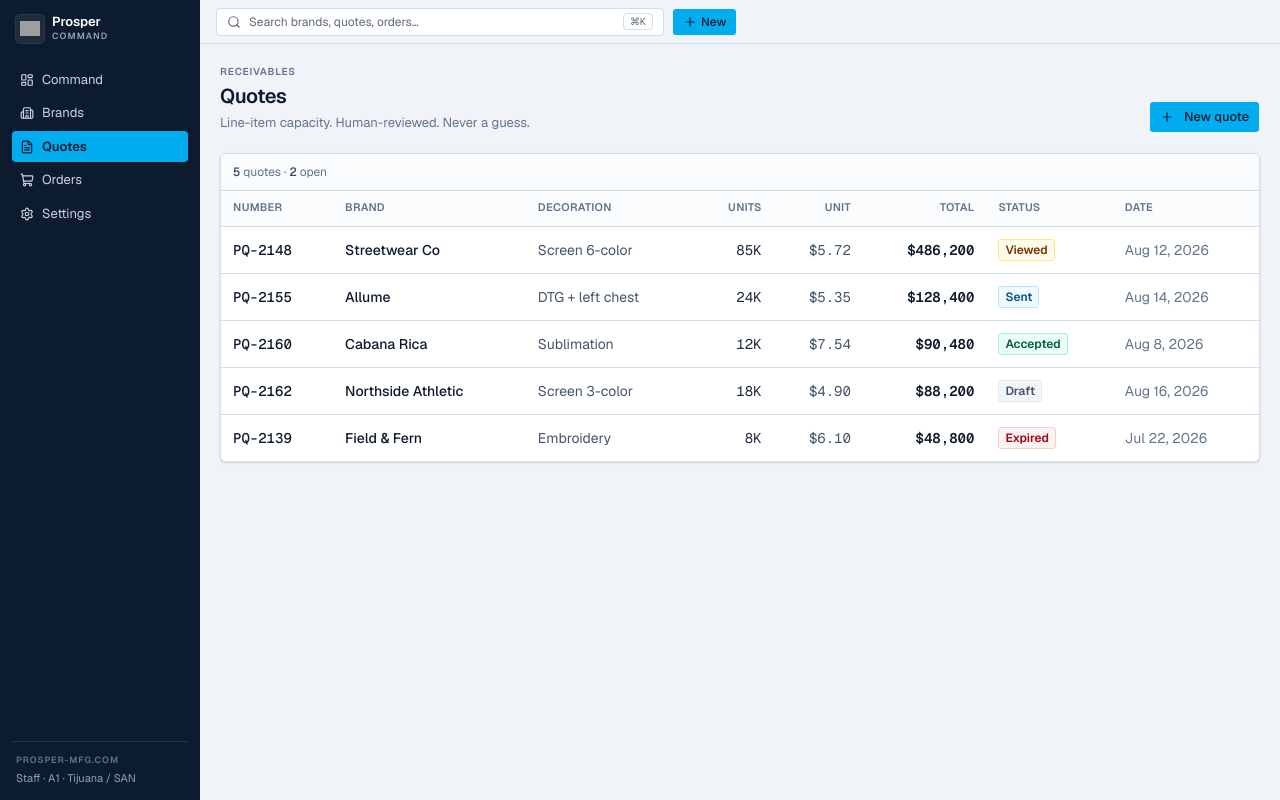
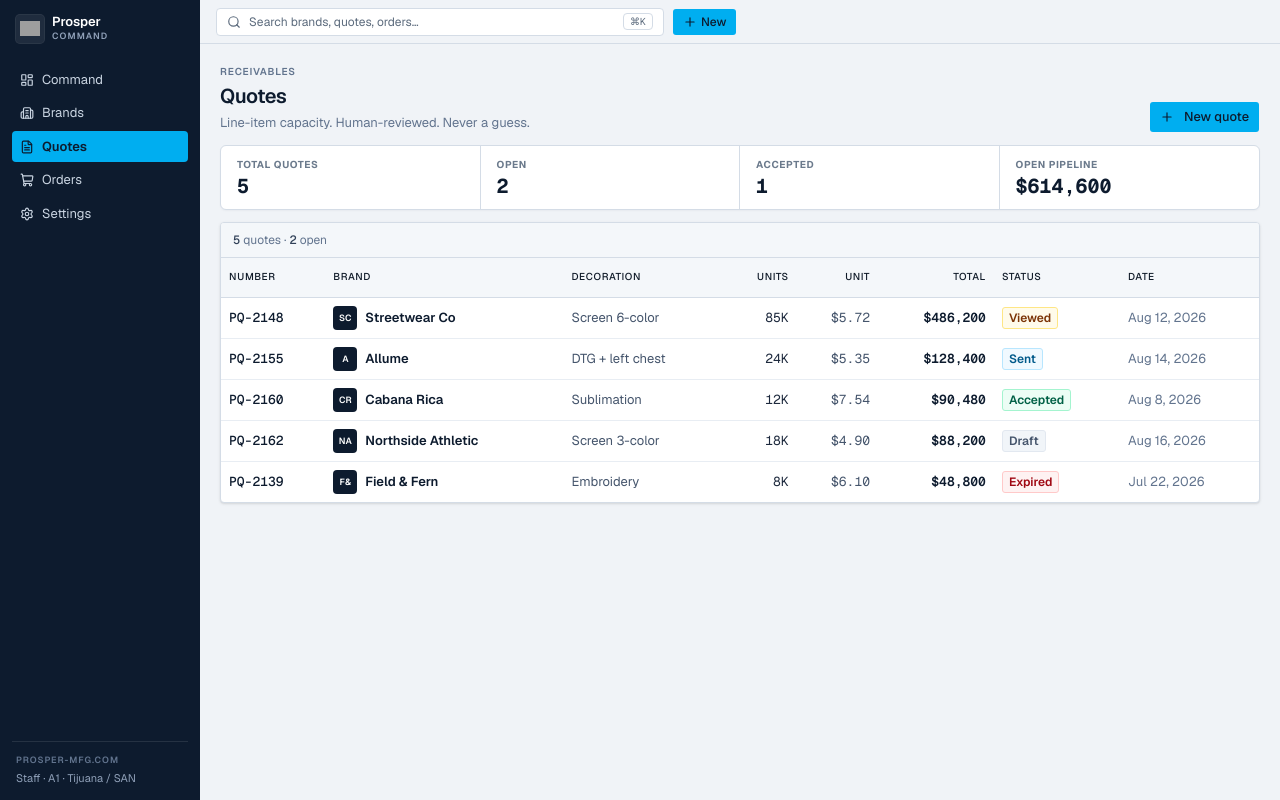
Before and after one commit to lukehoefs/prospercrm, a Next.js app: page /quotes in a window 1280 px wide. Built offline with nearby package versions, Linux system fonts and the light colour scheme; grey boxes are pictures that could not be loaded.

Commit message:
Quotes: compact KPI strip + dense data-table

```diff
--- a/src/app/quotes/page.tsx
+++ b/src/app/quotes/page.tsx
@@ -14,11 +14,25 @@ import { QUOTES } from '@/lib/data';
 import { formatCompact, formatUsd, formatUsdExact } from '@/lib/utils';
 import { Plus } from 'lucide-react';
 
+function initials(name: string) {
+  return name
+    .split(/\s+/)
+    .filter(Boolean)
+    .slice(0, 2)
+    .map((w) => w[0]?.toUpperCase() ?? '')
+    .join('');
+}
+
 export default function QuotesPage() {
   const open = QUOTES.filter((q) => q.status === 'sent' || q.status === 'viewed').length;
+  const pipeline = QUOTES.filter((q) => q.status === 'sent' || q.status === 'viewed').reduce(
+    (s, q) => s + q.units * q.unitPrice,
+    0,
+  );
+  const accepted = QUOTES.filter((q) => q.status === 'accepted').length;
 
   return (
-    <div className="space-y-5">
+    <div className="flex flex-col gap-3">
       <PageHeader
         eyebrow="Receivables"
         title="Quotes"
@@ -31,79 +45,82 @@ export default function QuotesPage() {
         }
       />
 
-      <div className="overflow-hidden rounded-lg border border-border bg-card shadow-sm">
-        <div className="flex items-center justify-between border-b border-border bg-slate-50/80 px-3 py-2.5">
-          <p className="text-xs text-slate-500">
+      <div className="kpi-strip">
+        <div>
+          <p className="kpi-label">Total quotes</p>
+          <p className="kpi-value">{QUOTES.length}</p>
+        </div>
+        <div>
+          <p className="kpi-label">Open</p>
+          <p className="kpi-value">{open}</p>
+        </div>
+        <div>
+          <p className="kpi-label">Accepted</p>
+          <p className="kpi-value">{accepted}</p>
+        </div>
+        <div>
+          <p className="kpi-label">Open pipeline</p>
+          <p className="kpi-value">{formatUsd(pipeline)}</p>
+        </div>
+      </div>
+
+      <div className="overflow-hidden rounded-md border border-border bg-card shadow-sm">
+        <div className="flex items-center justify-between border-b border-border bg-[#f4f7fa] px-3 py-2">
+          <p className="text-[12px] text-slate-500">
             <span className="font-mono tabular-nums font-medium text-slate-700">{QUOTES.length}</span>{' '}
             quotes ·{' '}
             <span className="font-mono tabular-nums font-medium text-slate-700">{open}</span> open
           </p>
         </div>
 
-        <Table>
+        <Table className="data-table">
           <TableHeader>
             <TableRow className="border-border hover:bg-transparent">
-              <TableHead className="h-9 bg-slate-50/50 px-3 text-[11px] font-semibold tracking-wide text-slate-500 uppercase">
-                Number
-              </TableHead>
-              <TableHead className="h-9 bg-slate-50/50 px-3 text-[11px] font-semibold tracking-wide text-slate-500 uppercase">
-                Brand
-              </TableHead>
-              <TableHead className="h-9 bg-slate-50/50 px-3 text-[11px] font-semibold tracking-wide text-slate-500 uppercase">
-                Decoration
-              </TableHead>
-              <TableHead className="h-9 bg-slate-50/50 px-3 text-right text-[11px] font-semibold tracking-wide text-slate-500 uppercase">
-                Units
-              </TableHead>
-              <TableHead className="h-9 bg-slate-50/50 px-3 text-right text-[11px] font-semibold tracking-wide text-slate-500 uppercase">
-                Unit
-              </TableHead>
-              <TableHead className="h-9 bg-slate-50/50 px-3 text-right text-[11px] font-semibold tracking-wide text-slate-500 uppercase">
-                Total
-              </TableHead>
-              <TableHead className="h-9 bg-slate-50/50 px-3 text-[11px] font-semibold tracking-wide text-slate-500 uppercase">
-                Status
-              </TableHead>
-              <TableHead className="h-9 bg-slate-50/50 px-3 text-[11px] font-semibold tracking-wide text-slate-500 uppercase">
-                Date
-              </TableHead>
+              <TableHead>Number</TableHead>
+              <TableHead>Brand</TableHead>
+              <TableHead>Decoration</TableHead>
+              <TableHead className="text-right">Units</TableHead>
+              <TableHead className="text-right">Unit</TableHead>
+              <TableHead className="text-right">Total</TableHead>
+              <TableHead>Status</TableHead>
+              <TableHead>Date</TableHead>
             </TableRow>
           </TableHeader>
           <TableBody>
             {QUOTES.map((q) => {
               const total = q.units * q.unitPrice;
               return (
-                <TableRow
-                  key={q.id}
-                  className="group border-border transition-colors hover:bg-cyan/[0.04]"
-                >
-                  <TableCell className="px-3 py-3 font-mono text-sm font-medium text-navy">
+                <TableRow key={q.id} className="group border-border">
+                  <TableCell className="font-mono text-[13px] font-medium text-navy">
                     {q.number}
                   </TableCell>
-                  <TableCell className="px-3 py-3">
+                  <TableCell>
                     <Link
                       href={`/leads/${q.brandId}`}
-                      className="text-sm font-medium text-navy group-hover:text-cyan"
+                      className="flex items-center gap-2 text-[13px] font-semibold text-navy group-hover:text-cyan"
                     >
+                      <span className="grid size-6 shrink-0 place-items-center rounded bg-navy text-[9px] font-semibold text-white">
+                        {initials(q.brandName)}
+                      </span>
                       {q.brandName}
                     </Link>
                   </TableCell>
-                  <TableCell className="px-3 py-3 text-sm text-slate-600">{q.decoration}</TableCell>
-                  <TableCell className="px-3 py-3 text-right font-mono text-sm tabular-nums text-slate-800">
+                  <TableCell className="text-[13px] text-slate-600">{q.decoration}</TableCell>
+                  <TableCell className="text-right font-mono text-[13px] tabular-nums text-slate-800">
                     {formatCompact(q.units)}
                   </TableCell>
-                  <TableCell className="px-3 py-3 text-right font-mono text-sm tabular-nums text-slate-600">
+                  <TableCell className="text-right font-mono text-[13px] tabular-nums text-slate-600">
                     {formatUsdExact(q.unitPrice)}
                   </TableCell>
-                  <TableCell className="px-3 py-3 text-right font-mono text-sm font-semibold tabular-nums text-navy">
+                  <TableCell className="text-right font-mono text-[13px] font-semibold tabular-nums text-navy">
                     {formatUsd(total)}
                   </TableCell>
-                  <TableCell className="px-3 py-3">
+                  <TableCell>
                     <StatusBadge tone={quoteTone(q.status)}>
                       {quoteStaffLabel(q.status)}
                     </StatusBadge>
                   </TableCell>
-                  <TableCell className="px-3 py-3 text-sm text-slate-500">{q.date}</TableCell>
+                  <TableCell className="text-[13px] text-slate-500">{q.date}</TableCell>
                 </TableRow>
               );
             })}
```
